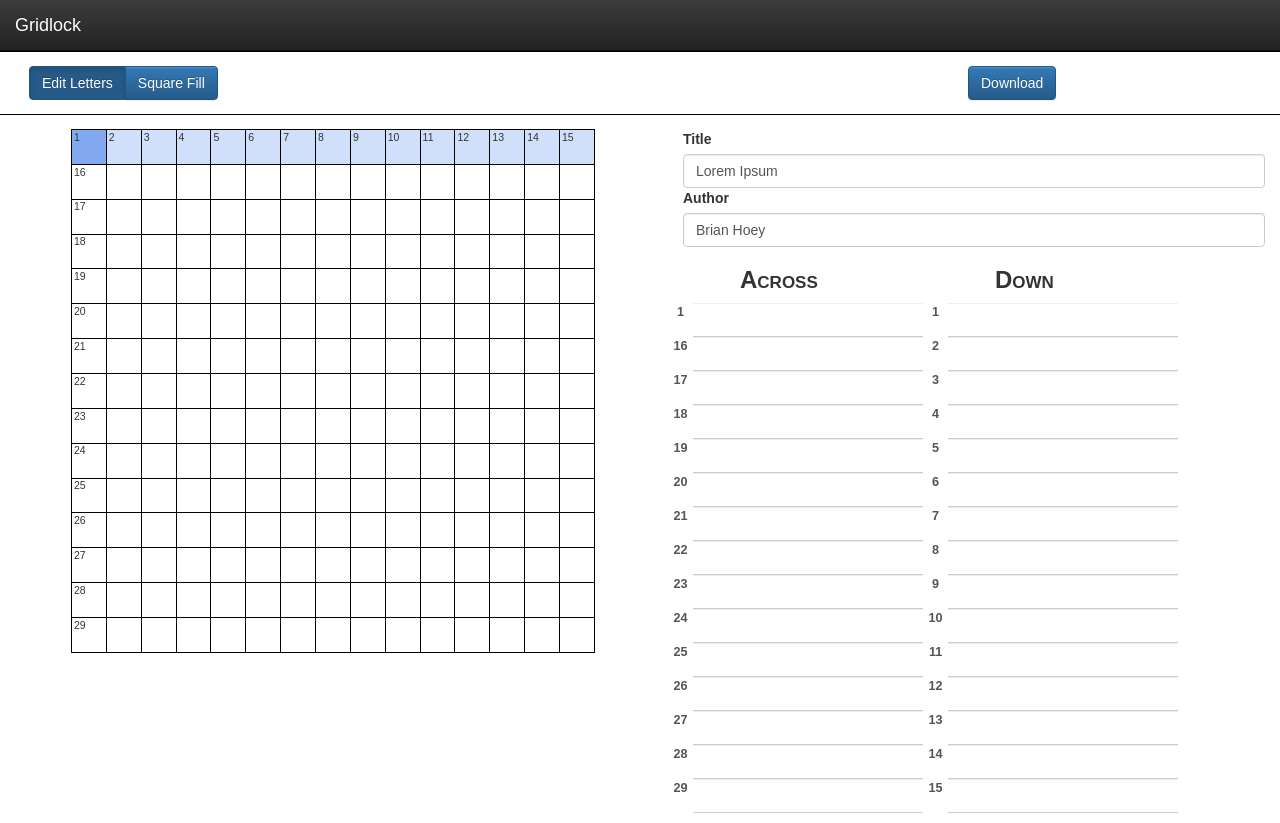
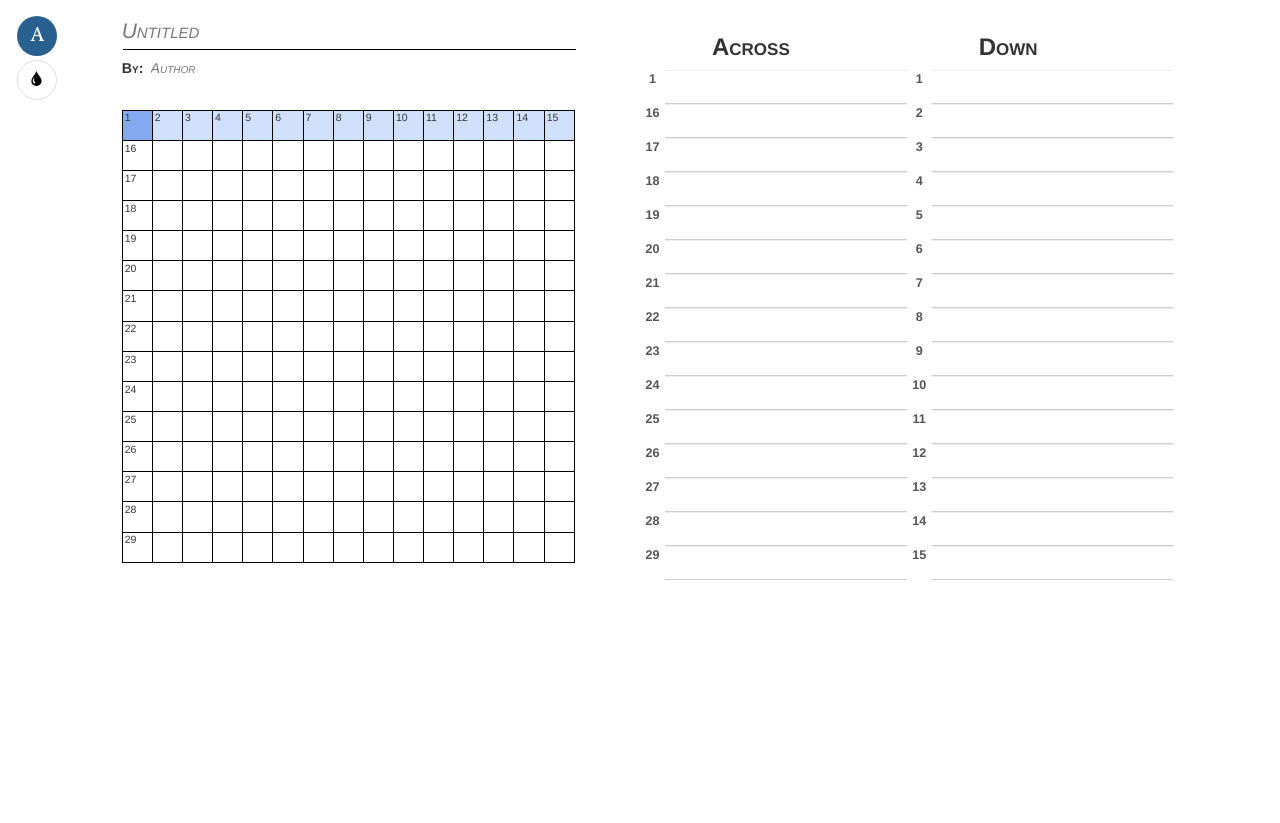
Before and after one commit to nlsandler/gridlock, a React (Create React App) app: page / in a window 1280 px wide. After the commit the page ends 800 px from the top, so only its background shows below. Built offline with nearby package versions, Linux system fonts and the light colour scheme.

Commit message:
i am okay with this toolbar for now

```diff
--- a/src/App.js
+++ b/src/App.js
@@ -29,23 +29,29 @@ var mode = {
 /* Components */
 
 function Navbar(props) {
-  return <nav className="navbar navbar-inverse navbar-static-top">
+  //<Toolbar mode={this.state.mode} setMode={this.setMode.bind(this)} />
+  return <nav className="navbar navbar-inverse sidebar">
+           <div class="container-fluid">
+             <div class="navbar-header">
                <a className="navbar-brand" href="#">Gridlock</a>
-           <div id="navbar" className="collapse navbar-collapse"></div>
+             </div>
+           </div>
+           <div className="collapse navbar-collapse">
+             <Toolbar />
+           </div>
          </nav>;
 }
 
 function Toolbar(props) {
-  return <div className="row toolbar">
-          <div className="col-md-9">
-            <div className="btn-group" data-toggle="buttons">
+
+  return <div className="toolbar" data-toggle="buttons">
     <label className={props.mode ? "btn btn-primary" : "btn btn-primary active"}>
       <input type="radio"
         id="edit-letters"
         autoComplete="off"
         defaultChecked={!props.mode}
         onClick={() => props.setMode(mode.TEXT)}/>
-                Edit Letters
+      <span className="glyphicon glyphicon-font" />
     </label>
     <label className={props.mode ? "btn btn-primary active" : "btn btn-primary"}>
       <input type="radio"
@@ -53,25 +59,37 @@ function Toolbar(props) {
         autoComplete="off"
         defaultChecked={props.mode}
         onClick={() => props.setMode(mode.BLOCK)}/>
-                Square Fill
+      <span className="glyphicon glyphicon-tint" />
     </label>
   </div>
-          </div>
-          <div className="col-md-3">
-            <button className="btn btn-primary">Download</button>
-          </div>
-        </div>;
+/*
+  return <ul className="nav navbar-nav">
+          <li>
+            <button type="button" className="btn btn-default" aria-label="Save">
+              <span className="glyphicon glyphicon-font" aria-hidden="true"></span>
+            </button>
+          </li>
+          <li>
+            <button type="button" className="btn btn-default" aria-label="Save">
+              <span className="glyphicon glyphicon-save" aria-hidden="true"></span>
+            </button>
+          </li>
+        </ul>; */
 }
 
 function PuzzleInfo(props) {
-    return <form className="form">
-      <label>Title</label>
-      <input className="form-control" placeholder="Title"
+    return <div className="puzzle-info">
+              <input className="form-control" type="text" aria-label="Title" placeholder="Untitled"
               value={props.title} onChange={(evt) => props.updateTitle(evt.target.value)}/>
-      <label>Author</label>
-      <input className="form-control" placeholder="Author"
+              <hr />
+              <form className="form form-inline">
+                <small>
+                  <label>By:</label>
+                  <input className="form-control" type="text" aria-label="Author" placeholder="Author"
               value={props.author} onChange={(evt) => props.updateAuthor(evt.target.value)} />
-    </form>;
+                </small>
+              </form>
+          </div>;
 }
 
 class Square extends Component {
@@ -152,7 +170,7 @@ class Grid extends Component {
         let y = newSquare[1];
         let letter = this.props.letters[x][y];
         if (!letter.char) {
-          if (this.state.direction == direction.ROW){
+          if (this.state.direction === direction.ROW){
             //TODO refactor!
             if (newSquare[1] > 0) {
               newSquare[1]--;
@@ -359,8 +377,8 @@ class Puzzle extends Component {
     //initialize clue numbers
     let [numberedLetters, numberedClues] = generateClueNumbers(this.props.size, letters, clues);
     this.state = {
-      "title" : "Lorem Ipsum",
-      "author" : "Brian Hoey",
+      "title" : "",
+      "author" : "",
       "letters" : numberedLetters,
       "clues" : numberedClues,
       "mode" : mode.TEXT
@@ -414,7 +432,7 @@ class Puzzle extends Component {
         letters: this.state.letters,
         clues: this.state.clues,
         mode: mode,
-      })
+      });
     }
   }
   handleClueChange(num,dir,key,value) {
@@ -463,11 +481,15 @@ class Puzzle extends Component {
   }
   render() {
     return <div>
-            <Navbar />
             <div className="container-fluid">
+              <div className="row puzzle">
+                <div className="col-md-1">
                   <Toolbar mode={this.state.mode} setMode={this.setMode.bind(this)} />
-              <div className="row puzzle">
-                <div className="col-md-6">
+                </div>
+                <div className="col-md-5">
+                    <PuzzleInfo title={this.state.title} author={this.state.author}
+                    updateAuthor={(value) => this.updateAuthor(value)}
+                    updateTitle={(value) => this.updateTitle(value)}/>
                     <Grid size={this.props.size} mode={this.state.mode}
                       letters={this.state.letters}
                       handleKeyPress={(x,y,c) => this.handleKeyPress(x,y,c)}
@@ -475,9 +497,6 @@ class Puzzle extends Component {
                       handleClick={(x,y) => this.handleClick(x,y)}/>
                 </div>
                 <div className="col-md-6">
-                  <PuzzleInfo title={this.state.title} author={this.state.author}
-                  updateAuthor={(value) => this.updateAuthor(value)}
-                  updateTitle={(value) => this.updateTitle(value)}/>
                   <Clues clues={this.state.clues} handleChange={(num, dir, key, value) => this.handleClueChange(num, dir, key, value)}/>
                 </div>
               </div>
@@ -569,6 +588,7 @@ function generateClueNumbers(size, origLetters, origClues) {
         gridNum = currentClueNum;
         currentClueNum++;
       }
+
       letters[x][y] = {
         "char": letters[x][y].char,
         "isBlack" : letters[x][y].isBlack,
--- a/src/index.css
+++ b/src/index.css
@@ -1,46 +1,115 @@
 body {
   margin: 0;
   padding: 0;
-  font-family: sans-serif;
+  font-family: Helvetica, sans-serif;
 }
 
+
 /* Navbar styling */
-
-.navbar.navbar-static-top {
-  margin-bottom: 0;
+/*
+.navbar.sidebar {
+  height: 100%;
+  position: fixed;
+  top: 0;
+  left: 0;
+  margin-left: 0px;
+  margin-top: 0px;
+  margin-bottom: 0px;
+  border-radius: 0;
 }
 
-/* Puzzle info */
+nav.sidebar li {
+  width: 100%;
+  margin-top: 10px;
+  margin-bottom: 10px;
+  margin-left: 10px;
+}
+*/
 
-h1.puzzle-info {
-  font-size: 1.8em;
-  font-weight: bold;
-  margin-top: 0.5em;
+/* Toolbar Styling */
+.toolbar .btn.btn-primary {
+  border-radius: 50%;
+  width: 40px;
+  height: 40px;
+  box-shadow: none !important;
+  border: solid 1px #ddd;
+  margin: 2px;
+  background: white;
+  color: black;
+  text-shadow: none;
 }
 
-form.form-inline .form-control {
-  margin: 1em;
+.toolbar .btn.btn-primary.active {
+  background-color: #286090;
+  border: none;
+  color: white;
+}
+
+.toolbar .btn span.glyphicon {
+  vertical-align: middle;
+}
+/* Puzzle info */
+.puzzle-info input.form-control {
+  border: none;
+  border-bottom: 1px transparent solid;
+  box-shadow: none;
+  font-size: 1.5em;
+  font-variant: small-caps;
+  margin-right: 1em;
+  transition-property: none;
+  width: inherit;
+  padding: 0px;
+  color: black;
+}
+
+.puzzle-info .form-control:focus {
+  box-shadow: none;
+  //border-bottom: 1px #777777 solid;
   border-radius: 0px;
 }
 
-/* Toolbar styling */
+.puzzle-info .form-control::-webkit-input-placeholder { /* Chrome/Opera/Safari */
+  color: #777777;
+  font-style: italic;
+}
 
-.row.toolbar {
-  border-top: 1px black solid;
-  border-bottom: 1px black solid;
-  padding: 1em;
+.puzzle-info .small {
+  margin-top: -3px;
+}
+
+.puzzle-info small .form-control {
+  padding-left: 0.5em;
+  font-size: 1.2em;
+  line-height: 1em;
+  margin-bottom: 3px;
+}
+
+.puzzle-info small label {
+  margin-bottom: 1px;
+  font-size: 1.2em;
+  line-height: 1em;
+  height: 34px;
+  font-variant: small-caps;
+}
+
+hr {
+  margin: 1px;
+  border-color: black;
+  width: 90%;
 }
 
 /* Puzzle area styling */
 
 .row.puzzle {
-  padding: 1em 0em 0em 4em;
+  padding: 1em 0em 0em 0em;
 }
 
 /* Grid styling */
 
 .table-responsive {
   overflow-x: auto;
+  margin-left: 0em;
+  margin-top: 1em;
 }
 
 table.table {
```
Lines whose indentation alone changed are shown as unchanged.
